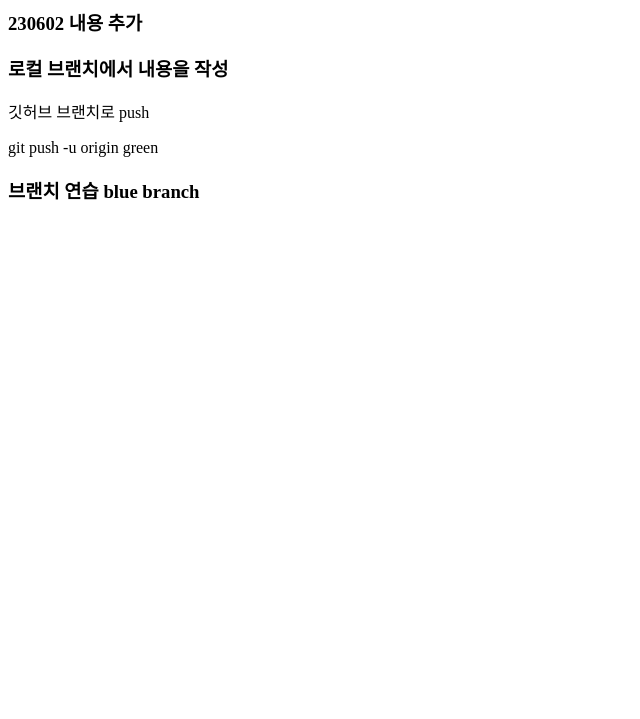
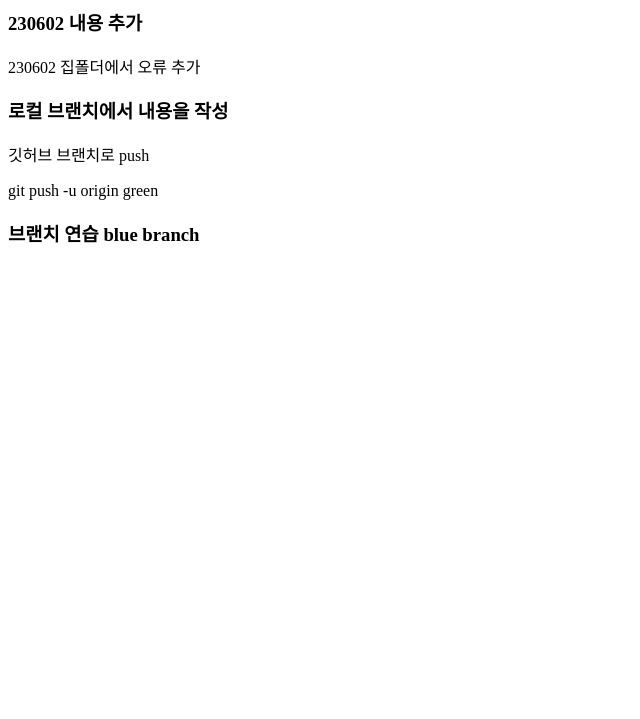
Before and after one commit to designUon/team-git-branch-test, a plain HTML site: page index.html in a window 1280 px wide. Shown: the part 81-800 px from the top of the page, without its empty margins (0-640 px from the left). Drawn offline with Linux system fonts and the light colour scheme.

Commit message:
집폴더 오류생성

```diff
--- a/index.html
+++ b/index.html
@@ -9,6 +9,7 @@
 <body>
     <h1>브랜치와 깃허브</h1>
     <h3>230602 내용 추가</h3>
+    <p>230602 집폴더에서 오류 추가</p>
     <section>
         <!-- green에서 작성할 부분 -->
         <h3>로컬 브랜치에서 내용을 작성</h3>
```
